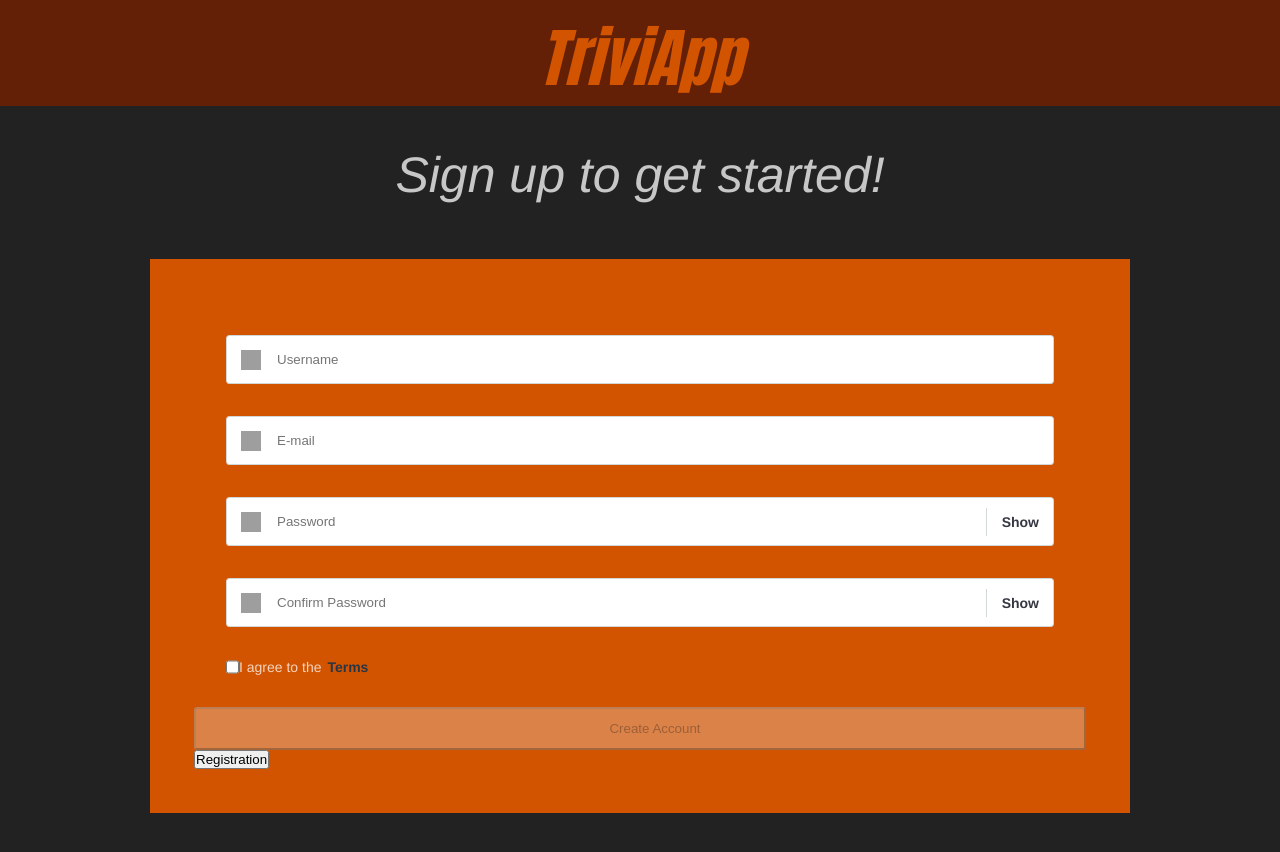
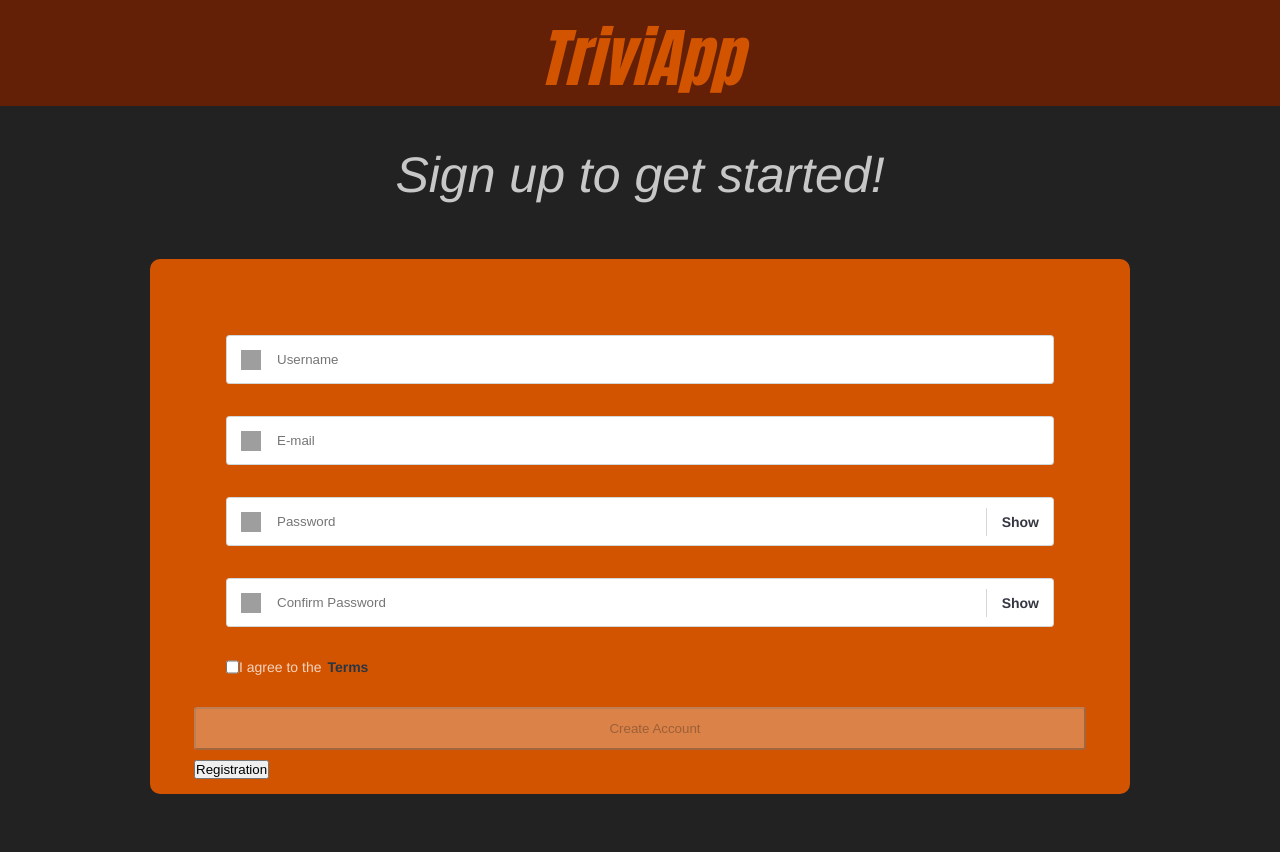
Before and after one commit to ojjuiceman/ojtriv, a React (Create React App) app in the folder client/: page /Signup in a window 1280 px wide. Shown: the top 852 px of the page. Built offline with nearby package versions, Linux system fonts and the light colour scheme; no server answers; grey boxes are pictures that could not be loaded.

Commit message:
fixed registration button

```diff
--- a/client/src/Auth.css
+++ b/client/src/Auth.css
@@ -418,6 +418,7 @@ input.has-padding {
   margin: 15px 150px 150px 150px;
   padding:44px;
   background: #d35400;
+  border-radius: 10px;
 }
 
 .welcome {
@@ -562,3 +563,8 @@ input.has-padding {
 .check {
   display: flex;
 }
+
+.reg-button {
+position: absolute;
+margin-top: 10px;
+}
--- a/client/src/Login.js
+++ b/client/src/Login.js
@@ -110,11 +110,13 @@ function Login({ handleLogin, user, setUser }) {
           <br></br>
           <br></br> */}
 
+       <div className="reg-button">
           <Link className="regy" to="/Registration" ><button className="cd-close-form">Registration</button></Link>
-
+          </div>
           {/* <a href="#0" className="cd-close-form">Registration</a> */}
 
 			</div>
+
       </>
   )
 }
--- a/client/src/Signup.js
+++ b/client/src/Signup.js
@@ -117,8 +117,9 @@ function Signup({ handleLogin }) {
 					</p>
 
 
-
+					<div className="reg-button">
           <Link to="/Registration" ><button className="cd-close-form">Registration</button></Link>
+					</div>
 			</div>
 			</>
 
```
